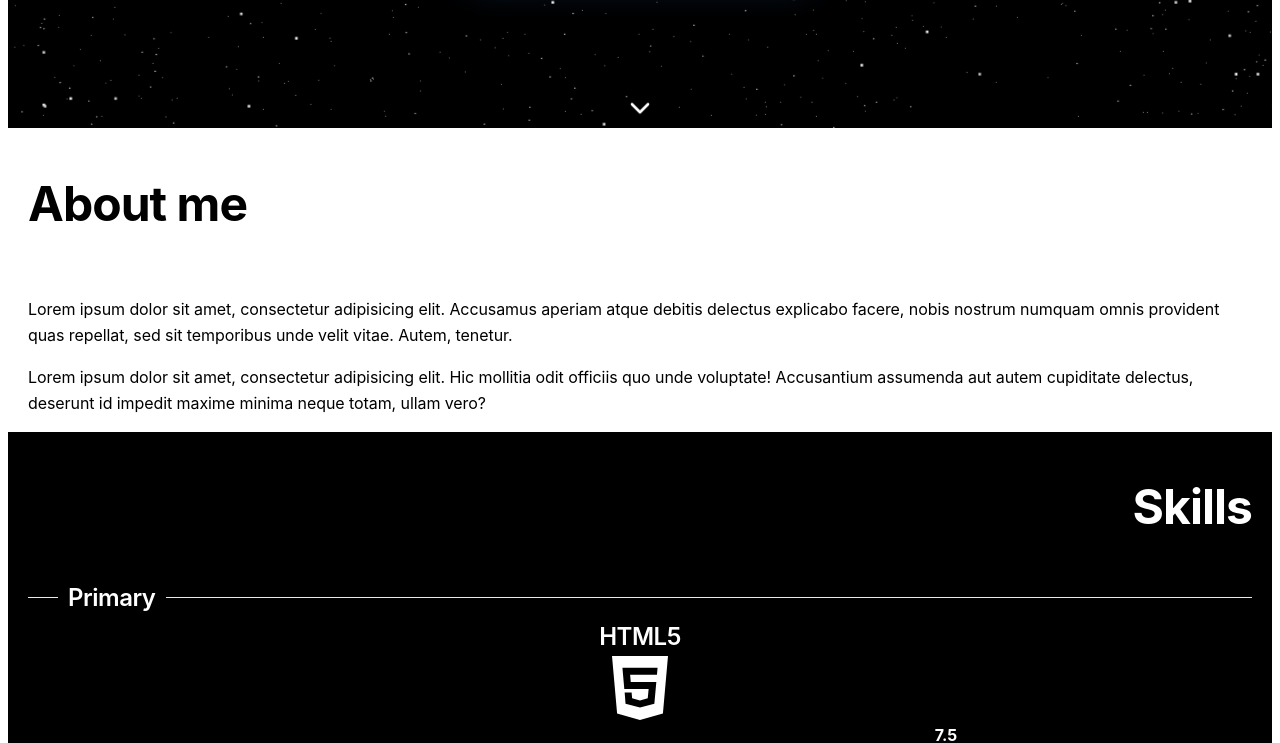
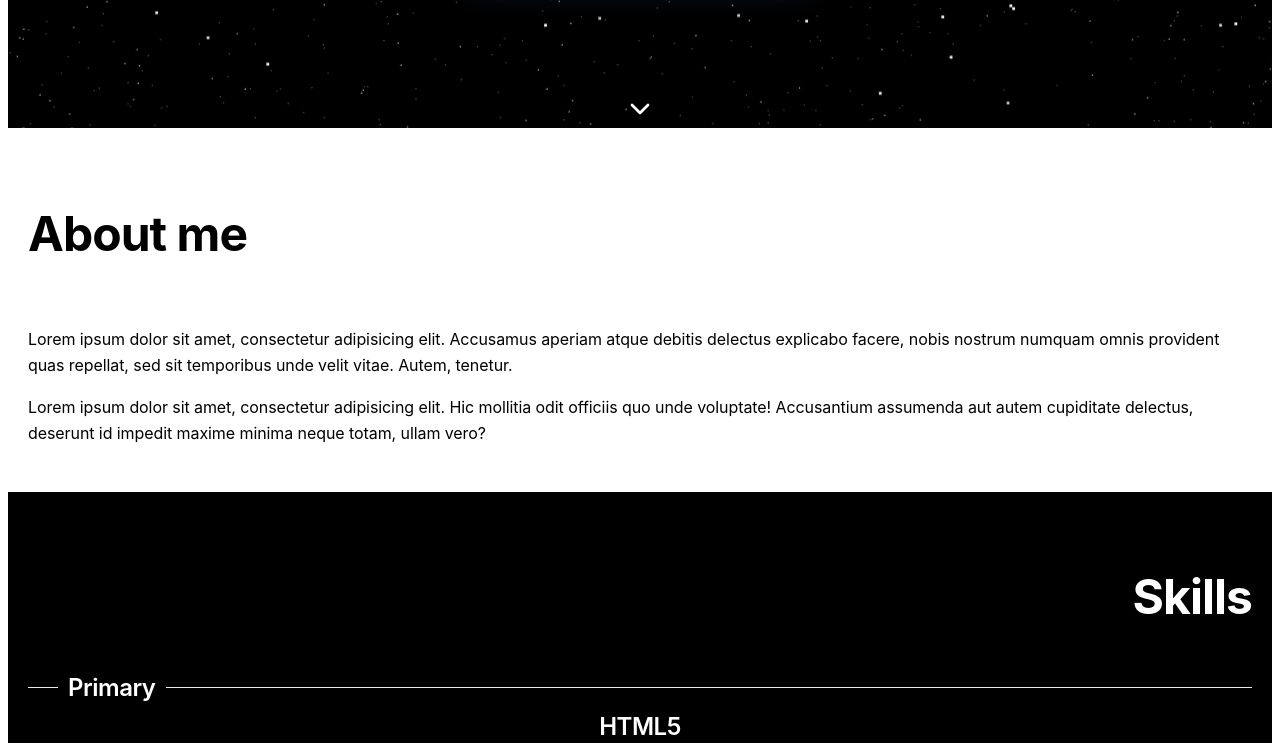
Before and after one commit to herrlegno/website, a Next.js app: page / in a window 1280 px wide. Shown: the part 680-1423 px from the top of the page. Built offline with nearby package versions, Linux system fonts and the light colour scheme.

Commit message:
refactor: adds vertical padding in section component

```diff
--- a/components/molecules/section/section.module.css
+++ b/components/molecules/section/section.module.css
@@ -6,6 +6,7 @@
   color: var(--text);
 
   & .section {
+    padding: 30px 0;
     display: flex;
     flex-direction: column;
   }
```
